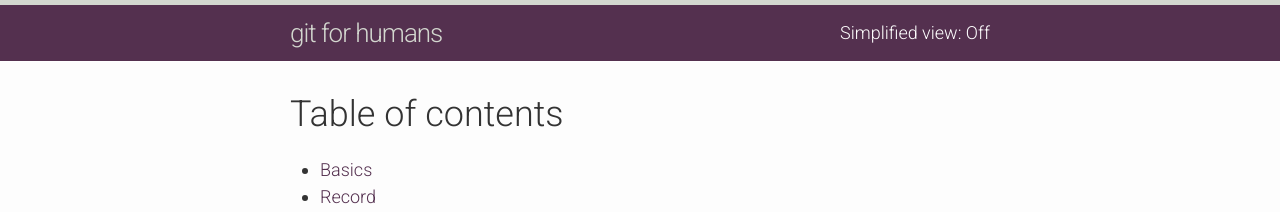
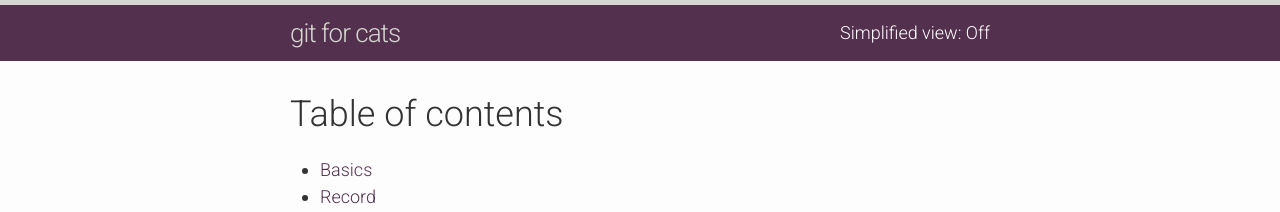
Before and after one commit to akoskm/gitforcats, a Jekyll site: the page built from index.html, in a window 1280 px wide and 900 px high. Shown: the top 212 px of the window. Built offline with Jekyll 4.4.1, drawn with Linux system fonts in a browser that asks for light colours; nearby versions of some CDN libraries.

Commit message:
for cats, ehm..

```diff
--- a/_config.yml
+++ b/_config.yml
@@ -1,5 +1,5 @@
 # Site settings
-title: git for humans
+title: git for cats
 email: akoskm@gmail.com
 description: > # this means to ignore newlines until "baseurl:"
   Write an awesome description for your new site here. You can edit this
--- a/_includes/head.html
+++ b/_includes/head.html
@@ -7,9 +7,5 @@
   <meta name="description" content="{% if page.excerpt %}{{ page.excerpt | strip_html | strip_newlines | truncate: 160 }}{% else %}{{ site.description }}{% endif %}">
 
   <link rel="stylesheet" href="http://fonts.googleapis.com/css?family=Roboto:300,400,500,700" type="text/css">
-  <link rel="stylesheet" href="{{ "/css/main.css" | prepend: site.baseurl }}">
-
-  <link rel="canonical" href="{{ page.url | replace:'index.html','' | prepend: site.baseurl | prepend: site.url }}">
-  <link rel="alternate" type="application/rss+xml" title="{{ site.title }}" href="{{ "/feed.xml" | prepend: site.baseurl | prepend: site.url }}" />
-
+  <link rel="stylesheet" href="{{ "css/main.css" | prepend: site.baseurl }}">
 </head>
```
